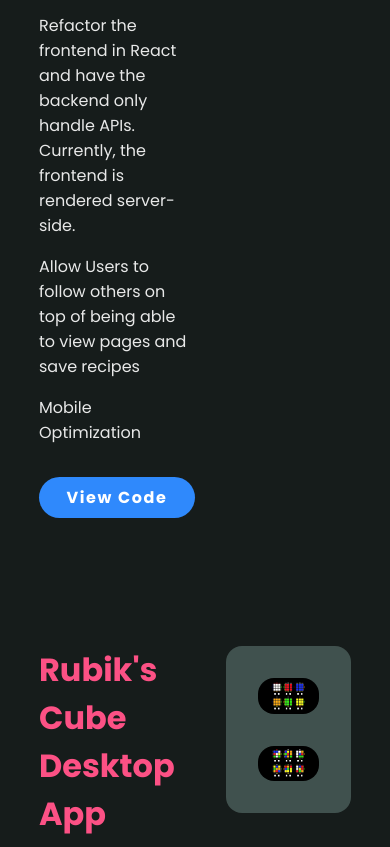
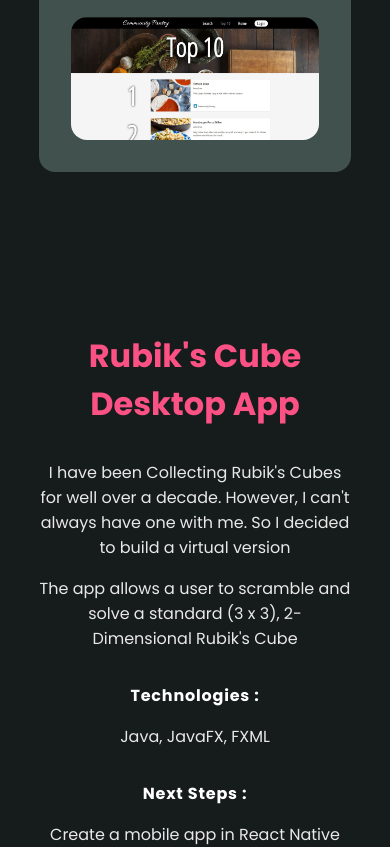
Before and after one commit to dennis-bg/portfolio, a React (Create React App) app: page / in a window 390 px wide. Shown: the part 8591-9438 px from the top of the page. Built offline with nearby package versions, Linux system fonts and the light colour scheme.

Commit message:
projects mobile wip

```diff
--- a/src/components/projects/projectItem/styles.module.css
+++ b/src/components/projects/projectItem/styles.module.css
@@ -50,6 +50,7 @@
     justify-content: space-between;
     align-items: center;
     padding: 1em 2em;
+    max-width: 430px;
 }
 
 .imgContainer img {
@@ -57,3 +58,20 @@
     border-radius: 16px;
     margin: 1em 0px;
 }
+
+@media only screen and (max-width: 1200px) {
+    .item {
+        flex-direction: column;
+    }
+
+    .left, .right {
+        width: 100%;
+        text-align: center;
+    }
+
+    .right {
+        display: flex;
+        flex-direction: column;
+        align-items: center;
+    }
+}
```
